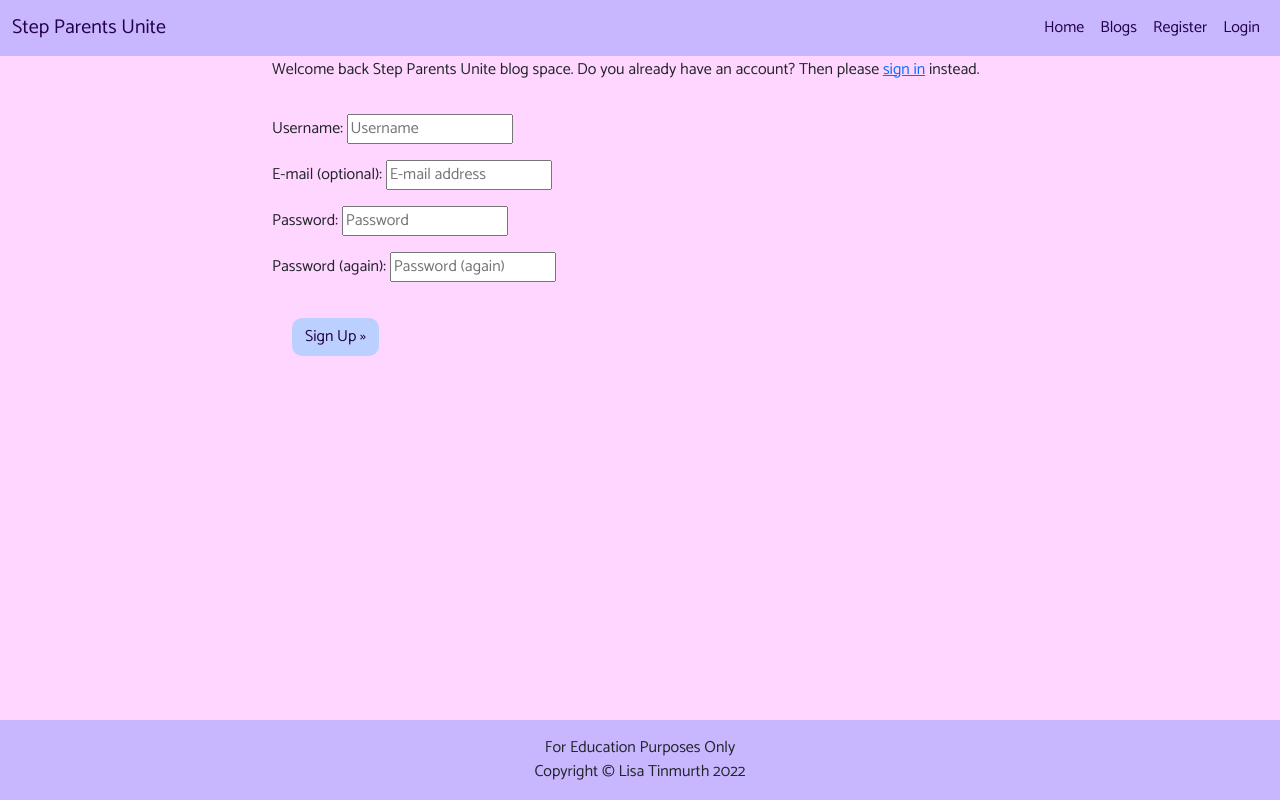
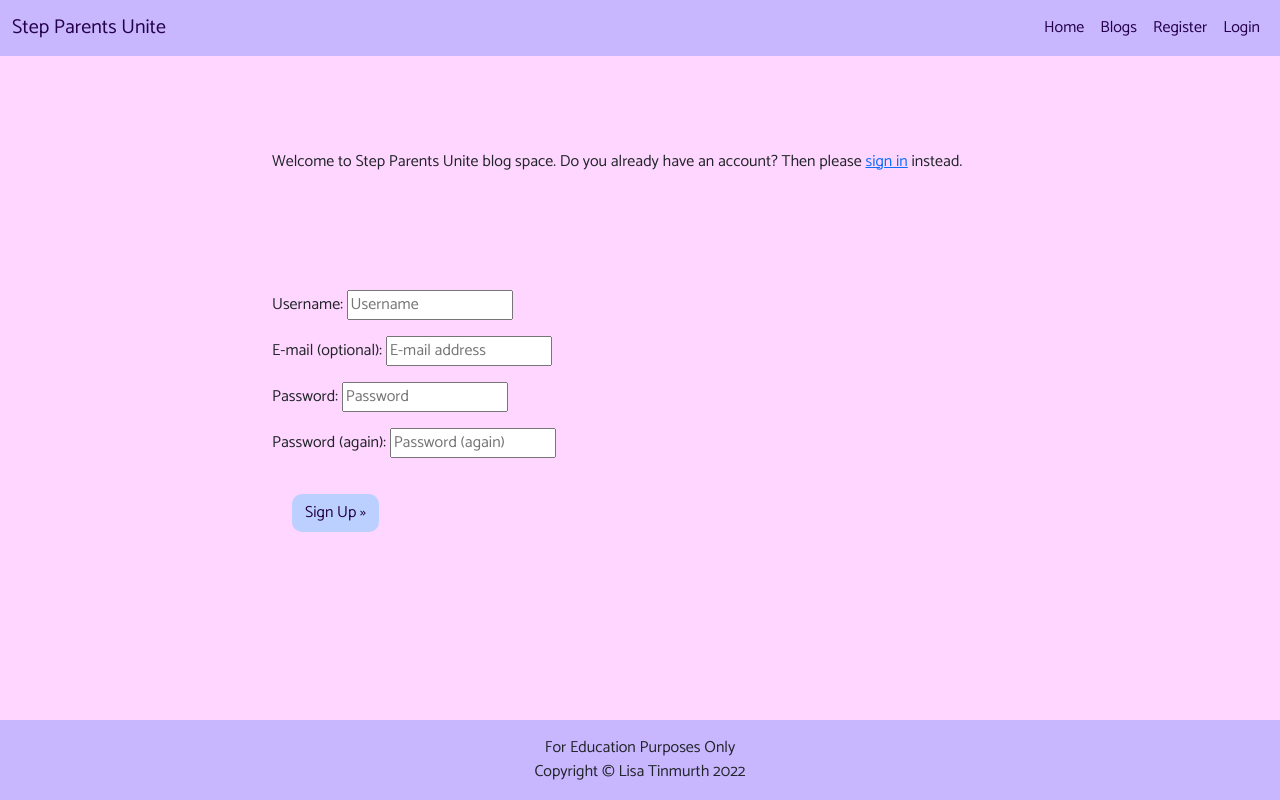
Before and after one commit to Mrst12/step-parents-unite, a Django app: page /accounts/signup/ in a window 1280 px wide. Run offline with Django 3.2, Linux system fonts and the light colour scheme.

Commit message:
Add some margin to the top of the signin and register pages

```diff
--- a/static/css/style.css
+++ b/static/css/style.css
@@ -182,3 +182,9 @@ a.published:hover {
 .close {
     border: none;
 }
+
+/* sign in page */
+
+.sign-in {
+    margin-top: 100px;
+}
--- a/templates/account/login.html
+++ b/templates/account/login.html
@@ -9,7 +9,7 @@
 
 <div class="container">
   <div class="row">
-    <div class="col-md-8 mt-3 offset-md-2">
+    <div class="col-md-8 sign-in offset-md-2">
       <h3>{% trans "Sign In" %}</h3>
 
       <p>{% blocktrans %}Welcome to Step Parents Unite blogspace.
--- a/templates/account/signup.html
+++ b/templates/account/signup.html
@@ -10,12 +10,12 @@
         <div class="col-md-8 mt-3 offset-md-2">
             <h3>{% trans "Sign Up" %}</h3>
 
-            <p>{% blocktrans %}Welcome back Step Parents Unite blog space. Do you already have an account? Then please <a
+            <p class="sign-in">{% blocktrans %}Welcome to Step Parents Unite blog space. Do you already have an account? Then please <a
                     class="link" href="{{ login_url }}">sign in</a> instead.{% endblocktrans %}</p>
         </div>
     </div>
     <div class="row">
-        <div class="col-md-8 mt-3 offset-md-2">
+        <div class="col-md-8 sign-in offset-md-2">
             <form class="signup" id="signup_form" method="post" action="{% url 'account_signup' %}">
                 {% csrf_token %}
                 {{ form.as_p }}
```
